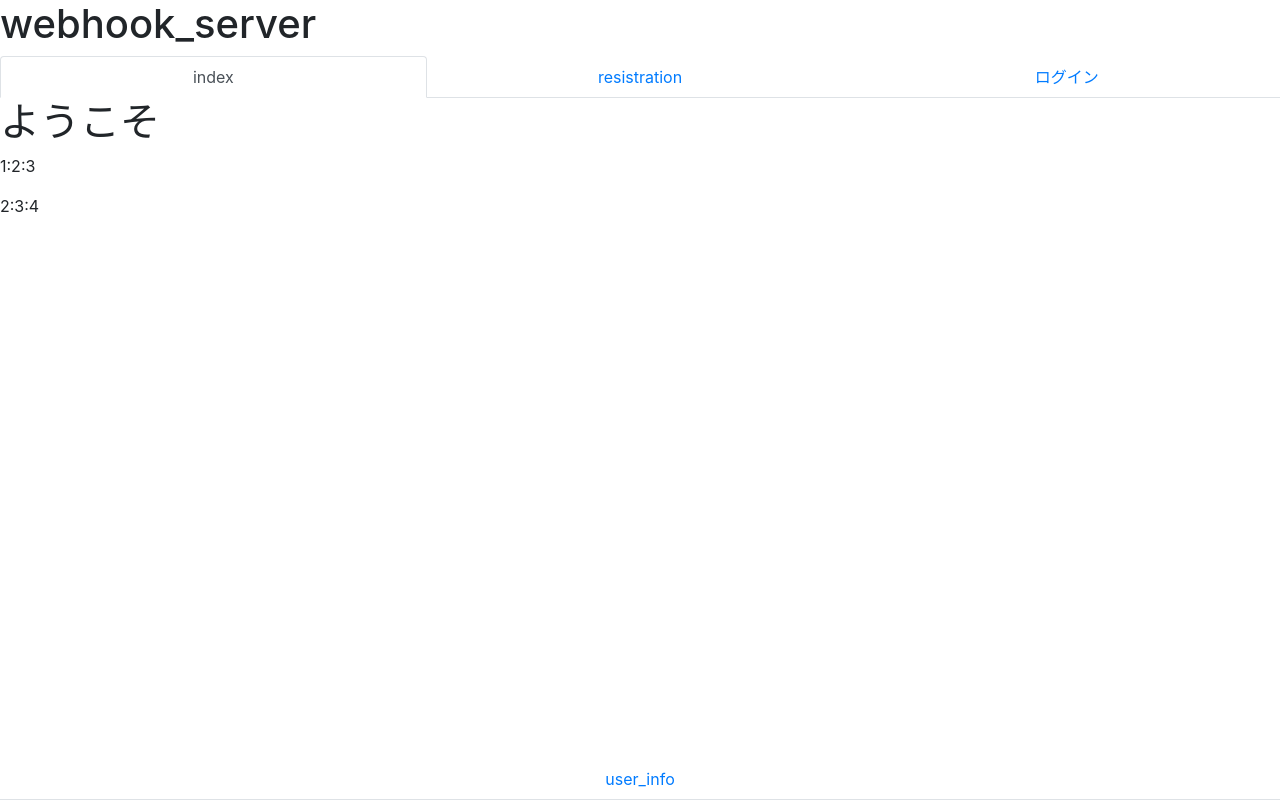
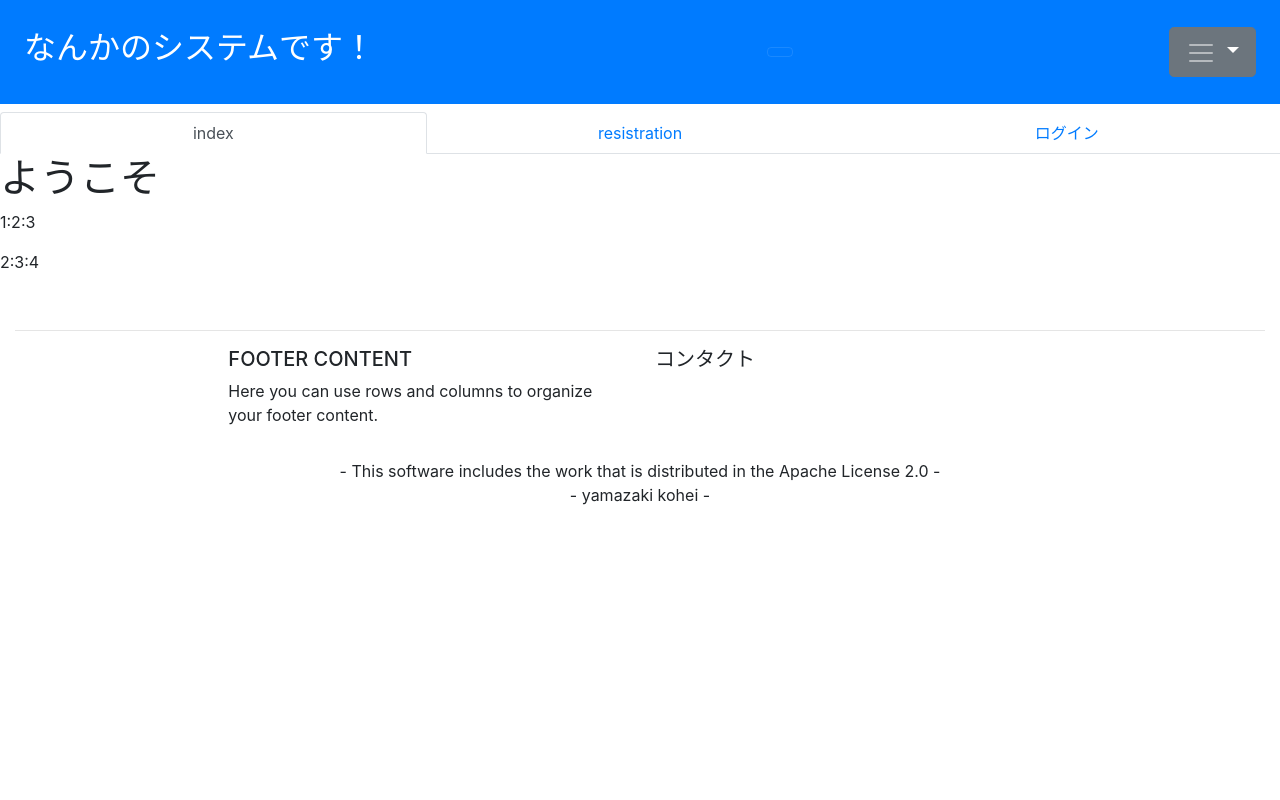
Before and after one commit to naikasann/ngrok_webhook, a Flask app: page / in a window 1280 px wide. Run offline with Flask 2, Linux system fonts and the light colour scheme; data comes from the database, SQL or seed files in the repository; some libraries are stand-ins or nearby versions; some web fonts are replaced.

Commit message:
:truck: :boom: ファイルの構成の変更

```diff
--- a/templates/index.html
+++ b/templates/index.html
@@ -14,6 +14,5 @@
         {{user.id}}:{{user.device_id}}:{{user.password}}
       </p>
       {% endfor %}
-      <p>{{log}}</p>
     </header>
 {%- endblock %}
--- a/templates/layout.html
+++ b/templates/layout.html
@@ -1,5 +1,4 @@
 <!-- template page. -->
-
 <!doctype html>
 <html lang="ja">
   <head>
@@ -8,14 +7,47 @@
     <meta name="viewport" content="width=device-width, initial-scale=1, shrink-to-fit=no">
     <!-- Bootstrap CSS -->
     <link rel="stylesheet" href="https://stackpath.bootstrapcdn.com/bootstrap/4.3.1/css/bootstrap.min.css" integrity="sha384-ggOyR0iXCbMQv3Xipma34MD+dH/1fQ784/j6cY/iJTQUOhcWr7x9JvoRxT2MZw1T" crossorigin="anonymous">
-    <!-- I tweaked it from a bootstrap tutorial. -->
+    <!-- original css-->
+    <link rel="stylesheet" href="./static/css/font.css">
+    <link rel="stylesheet" href="./static/css/footer.css">
+    <!--google font-->
+    <link href="https://fonts.googleapis.com/earlyaccess/nicomoji.css" rel="stylesheet">
+    <link href="https://fonts.googleapis.com/css2?family=Kosugi+Maru&display=swap" rel="stylesheet">
+    <!-- Font awesome -->
+
     <!-- Various Information -->
     <title> {{ title }} </title>
 
   </head>
 
   <body>
-    <h1>webhook_server</h1>
+    <div id="wrapper">
+      <nav class="navbar navbar-dark bg-primary mb-2 p-4">
+        <a href="/" class="navbar-brand">
+            <h2>
+                <div class = "pagetitle">
+                  なんかのシステムです！
+                </div>
+            </h2>
+        </a>
+        <button class="navbar-toggler" type="button"
+            data-toggle="collapse"
+            data-target="#navmenu1"
+            aria-controls="navmenu1"
+            aria-expanded="false"
+            aria-label="Toggle navigation">
+        </button>
+        <div class="dropdown">
+          <button type="button" id="dropdownMenuButton" class="btn btn-secondary dropdown-toggle btn-lg" data-toggle="dropdown" aria-haspopup="true" aria-expanded="true">
+            <span class="navbar-toggler-icon"></span>
+          </button>
+          <div class="dropdown-menu" aria-labelledby="dropdownMenuButton" style="z-index:9999">
+            <a class="dropdown-item" href="#">Menu #1</a>
+            <a class="dropdown-item" href="#">Menu #2</a>
+            <a class="dropdown-item" href="#">Menu #3</a>
+          </div>
+        </div>
+      </nav>
       <!-- メインコンテンツ -->
     {%- block content %}{% endblock %}
       <!-- Optional JavaScript -->
@@ -24,9 +56,27 @@
       <script src="https://cdnjs.cloudflare.com/ajax/libs/popper.js/1.14.7/umd/popper.min.js" integrity="sha384-UO2eT0CpHqdSJQ6hJty5KVphtPhzWj9WO1clHTMGa3JDZwrnQq4sF86dIHNDz0W1" crossorigin="anonymous"></script>
       <script src="https://stackpath.bootstrapcdn.com/bootstrap/4.3.1/js/bootstrap.min.js" integrity="sha384-JjSmVgyd0p3pXB1rRibZUAYoIIy6OrQ6VrjIEaFf/nJGzIxFDsf4x0xIM+B07jRM" crossorigin="anonymous"></script>
     </body>
-  <footer class="fixed-bottom">
-    <ul class="nav nav-tabs nav-justified">
-      <li class="nav-item"><a class="nav-link" href="/user_info">user_info</a></li>
-    </ul>
+
+    <footer class="page-footer font-small blue pt-4">
+      <div class="container-fluid text-center text-md-left">
+        <hr />
+        <div class="row justify-content-md-center">
+          <div class="col-sm col-lg-4">
+            <h5 class="text-uppercase">Footer Content</h5>
+            <p>Here you can use rows and columns to organize your footer content.</p>
+          </div>
+          <div class="col-sm col-lg-4">
+              <h5>コンタクト</h5>
+              <a href="https://twitter.com/yamazakisum"><i class="fab fa-twitter-square fa-3x"></i></a>
+              <a href="mailto:c6001513@planet.kanazawa-it.ac.jp"><i class="fa fa-envelope-square fa-3x"></i></a>
+              <a href="/information"><i class="fas fa-external-link-square-alt fa-3x"></i></a>
+              <a href="https://github.com/naikasann"><i class="fab fa-github-square fa-3x"></i></a>
+          </div>
+        </div>
+      </div>
+        <div class="footer-copyright text-center py-3">
+          <p class="txt-railway">- This software includes the work that is distributed in the Apache License 2.0 - <br> - yamazaki kohei - </p>
+        </div>
     </footer>
+  </div>
 </html>
--- a/templates/graph.html
+++ b/templates/userpage/graphdata.html
@@ -3,8 +3,8 @@
     <header>
       <nav>
         <ul class="nav nav-tabs nav-justified">
-          <li class="nav-item"><a class="nav-link active" href="/userpage">表</a></li>
-          <li class="nav-item"><a class="nav-link" href="/graph">グラフ</a></li>
+          <li class="nav-item"><a class="nav-link" href="/userpage">表</a></li>
+          <li class="nav-item"><a class="nav-link active" href="/graph">グラフ</a></li>
           <li class="nav-item justify-content-end"><a class="nav-link" href="/">ログアウト</a></li>
         </ul>
       </nav>
```
Also changed, not shown: Fontawesome.md (added, +1 -0 lines), templates/error/400.html (added), templates/information.html (renamed from templates/user_info.html), templates/userpage/resistration.html (renamed from templates/resistration.html), templates/userpage/user_login.html (renamed from templates/user_login.html), templates/userpage/user_profile.html (added), templates/userpage/userdata.html (renamed from templates/userpage.html). Lines whose indentation alone changed are shown as unchanged.
